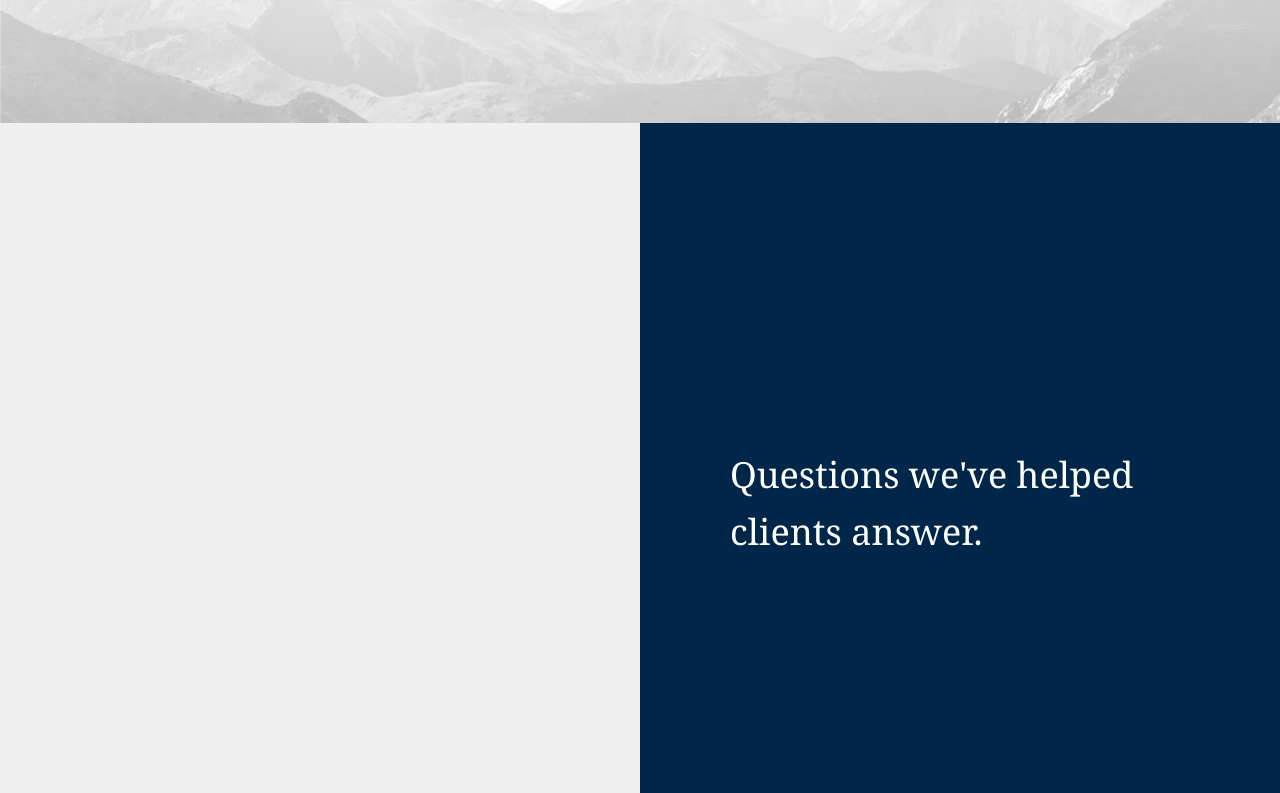
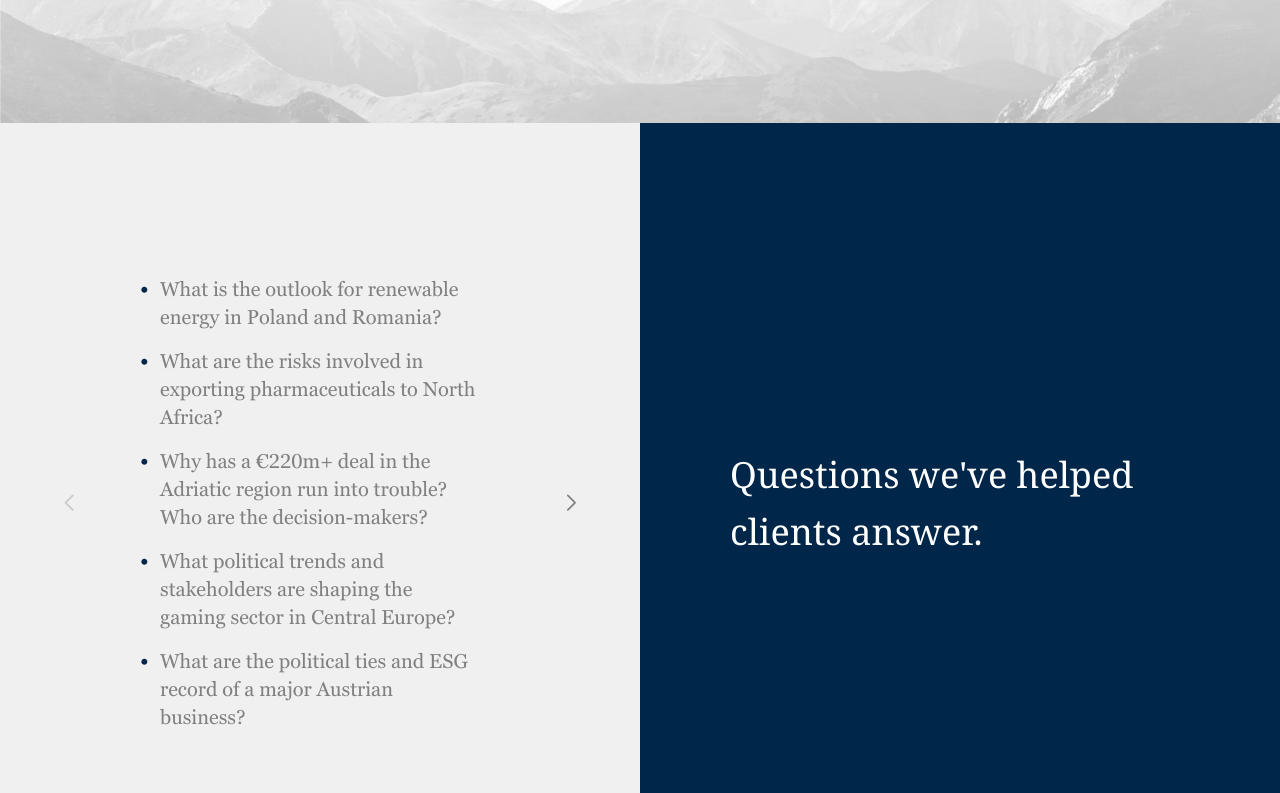
Before and after one commit to adamovic6666/toros, a Next.js app: page / in a window 1280 px wide. Shown: the part 2547-3340 px from the top of the page. Built offline with nearby package versions, Linux system fonts and the light colour scheme.

Commit message:
added slider to app

```diff
--- a/package.json
+++ b/package.json
@@ -19,6 +19,6 @@
     "react": "18.2.0",
     "react-awesome-slider": "^4.1.0",
     "react-dom": "18.2.0",
-    "swiper": "^6.0.1"
+    "swiper": "^8.4.5"
   }
 }
--- a/src/components/layout/sections/projects/Projects.js
+++ b/src/components/layout/sections/projects/Projects.js
@@ -1,11 +1,11 @@
 import classes from "./Projects.module.css";
-import AwesomeSlider from "react-awesome-slider";
-import "react-awesome-slider/dist/styles.css";
+
 import { Swiper, SwiperSlide } from "swiper/react";
 import { Navigation, Pagination, Keyboard } from "swiper";
 
-import "swiper/swiper-bundle.min.css";
-import "swiper/swiper-bundle.css";
+import "swiper/css";
+import "swiper/css/pagination";
+import "swiper/css/navigation";
 
 const Projects = () => {
   return (
@@ -13,16 +13,23 @@ const Projects = () => {
       <span id="projects"></span>
       <div className={classes.ProjectsListWrapper}>
         <div className={classes.Slider}>
-          {/* <Swiper organicArrows={true}>
-            <SwiperSlide
+          <Swiper
+            spaceBetween={50}
             slidesPerView={1}
-              spaceBetween={30}
             pagination={{
               clickable: true,
             }}
             navigation={true}
+            keyboard={{
+              enabled: true,
+            }}
             modules={[Keyboard, Pagination, Navigation]}
+            className="mySwiper"
+            style={{
+              "--swiper-navigation-size": "16px",
+            }}
           >
+            <SwiperSlide>
               <ul>
                 <li>
                   What is the outlook for renewable energy in Poland and
@@ -36,7 +43,6 @@ const Projects = () => {
                   Why has a €220m+ deal in the Adriatic region run into trouble?
                   Who are the decision-makers?
                 </li>
-
                 <li>
                   What political trends and stakeholders are shaping the gaming
                   sector in Central Europe?
@@ -48,8 +54,11 @@ const Projects = () => {
               </ul>
             </SwiperSlide>
             <SwiperSlide>
-              {" "}
               <ul>
+                <li>
+                  What are the political ties and ESG record of a major Austrian
+                  business?
+                </li>
                 <li>
                   How does a municipality in the Iberian Peninsula view foreign
                   investors?
@@ -70,7 +79,7 @@ const Projects = () => {
                 </li>
               </ul>
             </SwiperSlide>
-          </Swiper> */}
+          </Swiper>
         </div>
         <div className={classes.MobileList}>
           <ul>
--- a/src/components/layout/sections/projects/Projects.module.css
+++ b/src/components/layout/sections/projects/Projects.module.css
@@ -119,6 +119,12 @@
     height: 100%;
   }
 
+  .Slider ul {
+    display: flex;
+    flex-direction: column;
+    max-width: 50%;
+  }
+
   .MobileList {
     display: none;
   }
--- a/styles/globals.css
+++ b/styles/globals.css
@@ -184,41 +184,6 @@ svg:hover path {
   fill: var(--secondary-color);
 }
 
-.awssld__content {
-  background-color: transparent !important;
-  height: 100% !important;
-}
-
-.awssld {
-  height: 100% !important;
-}
-
-.awssld__content div {
-  display: flex !important;
-  gap: 32px !important;
-  flex-direction: column !important;
-  font-size: 18px !important;
-  max-width: 600px !important;
-  color: var(--text-color-dark) !important;
-}
-
-.awssld__content div li {
-  line-height: 140%;
-}
-
-.awssld__bullets {
-  bottom: 40px !important;
-}
-.awssld__bullets button {
-  background-color: var(--text-color-dark);
-  opacity: 0.3 !important;
-}
-
-.awssld__bullets .awssld__bullets--active {
-  background-color: var(--text-color-dark) !important;
-  opacity: 1 !important;
-}
-
 @media screen and (min-width: 768px) {
   .container {
     padding: 0 2rem;
```
Also changed, not shown: 1 other file (tests, documents, lock files or other folders). Lines whose indentation alone changed are shown as unchanged.
